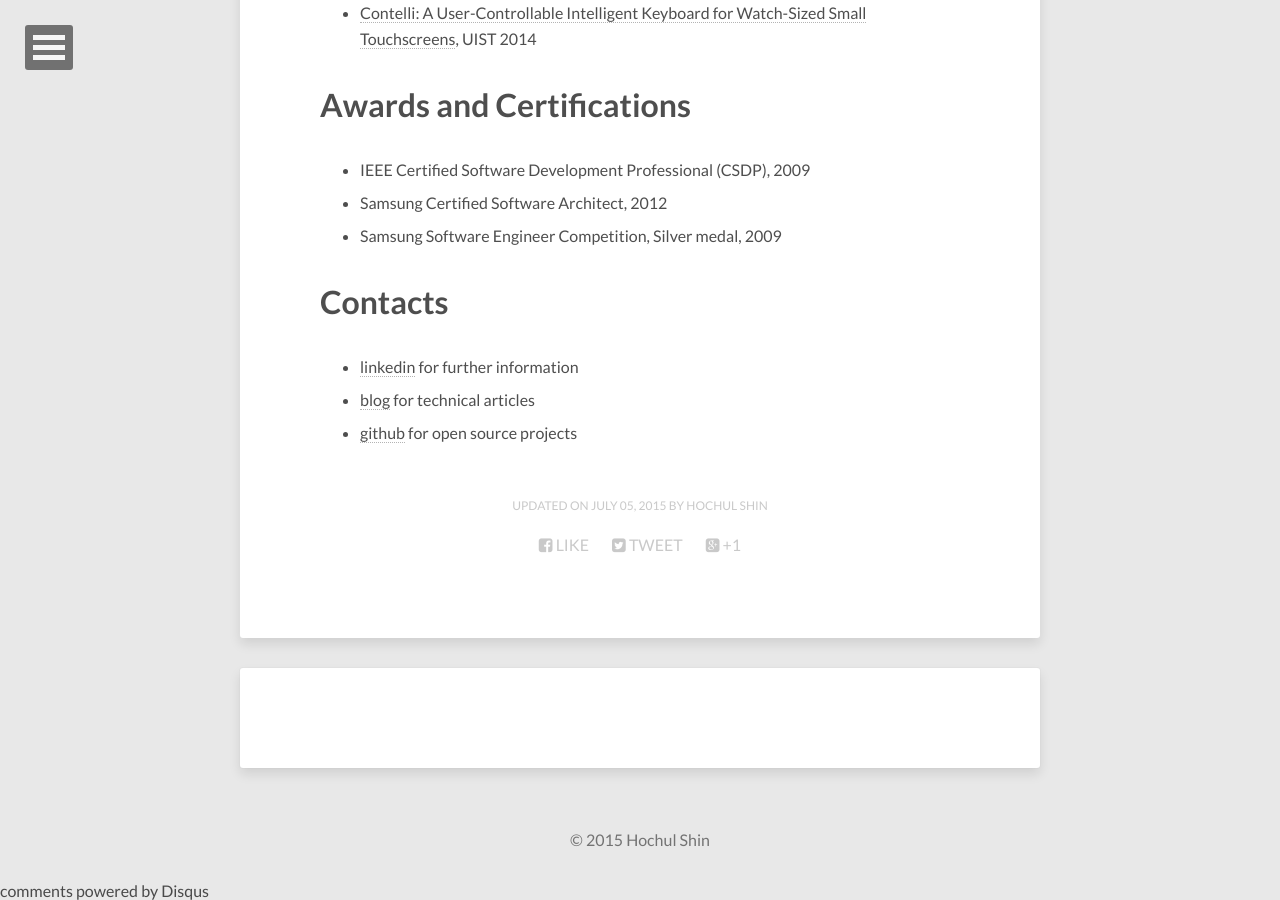
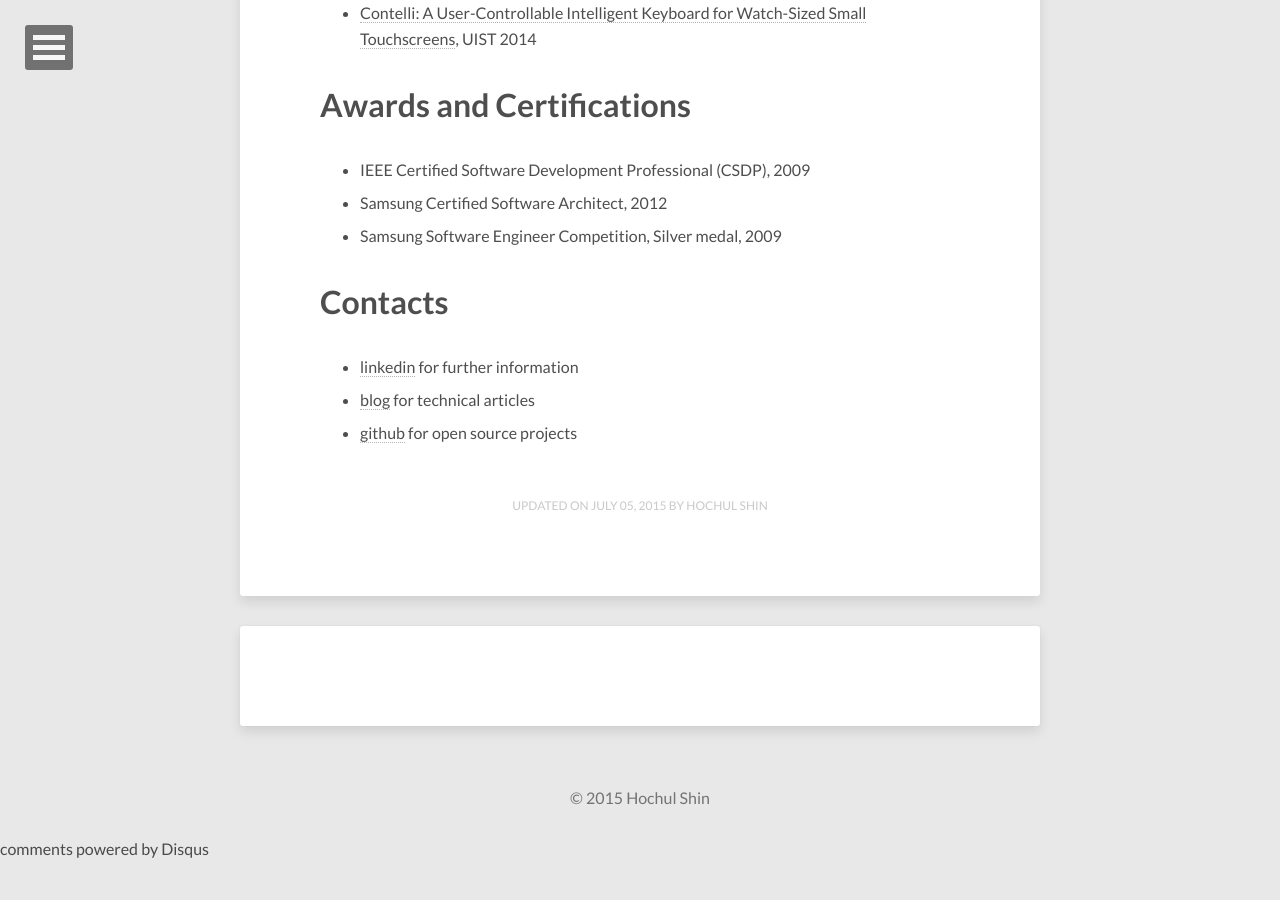
Before and after one commit to dakoo/dakoo.github.io, a Jekyll site: the page built from about/index.md, in a window 1280 px wide and 900 px high, scrolled down 1455 px. Built offline with Jekyll 4.4.1, drawn with Linux system fonts in a browser that asks for light colours; nearby versions of some CDN libraries; comment, search, counter and statistics services are not loaded; after the commit the page ends 2313 px from its top, so only the background shows below that.

Commit message:
Remove Social Share

```diff
--- a/_includes/social-share.html
+++ b/_includes/social-share.html
@@ -1,7 +1 @@
-<div class="social-share">
-  <ul class="socialcount socialcount-small inline-list">
-    <li class="facebook"><a href="https://www.facebook.com/sharer/sharer.php?u={{ site.url }}{{ page.url }}" title="Share on Facebook"><span class="count"><i class="fa fa-facebook-square"></i> Like</span></a></li>
-    <li class="twitter"><a href="https://twitter.com/intent/tweet?text={{ site.url }}{{ page.url }}" title="Share on Twitter"><span class="count"><i class="fa fa-twitter-square"></i> Tweet</span></a></li>
-    <li class="googleplus"><a href="https://plus.google.com/share?url={{ site.url }}{{ page.url }}" title="Share on Google Plus"><span class="count"><i class="fa fa-google-plus-square"></i> +1</span></a></li>
-  </ul>
-</div><!-- /.social-share -->
+<!-- /.social-share -->
```
